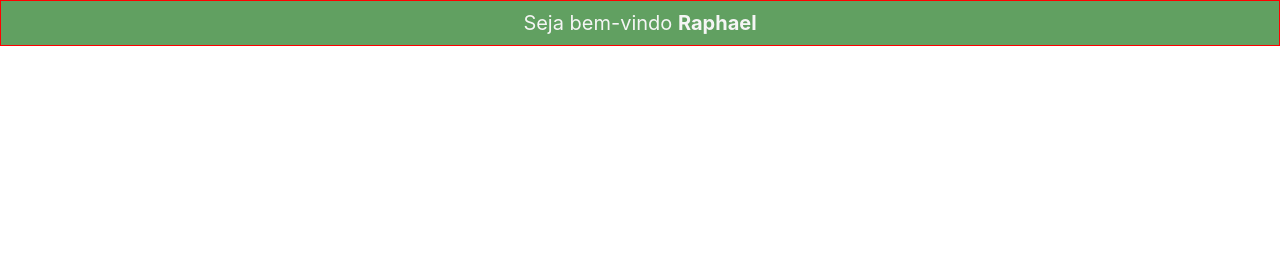
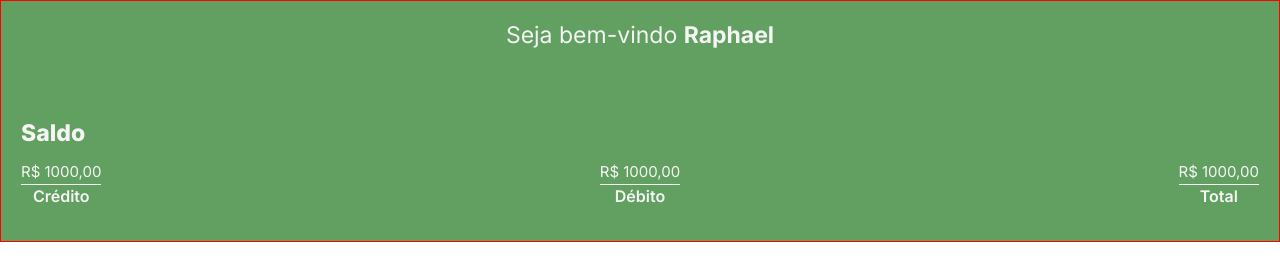
Before and after one commit to rapha-lisboa/ControladorDeGastos, a plain HTML site: page Front/Home/home.html in a window 1280 px wide. Drawn offline with Linux system fonts and the light colour scheme.

Commit message:
Cash view

```diff
--- a/Front/Home/home.css
+++ b/Front/Home/home.css
@@ -6,9 +6,7 @@
 
 body {
     height: 100vh;
-    /* background-color: rgb(225, 252, 231); */
     background-color: white;
-    /* background-color: rgb(198, 198, 198); */
 }
 
 body * {
@@ -18,7 +16,6 @@ body * {
 #container {
     border: 1px solid red;
     width: 100%;
-    /* min-width: 588px; */
     margin: auto;
     display: flex;
     flex-direction: column;
@@ -28,18 +25,59 @@ body * {
     background-color: rgb(97, 160, 97);
     display: flex;
     flex-direction: column;
+    padding: 20px;
+    color: whitesmoke;
 }
 
 #profile {
     display: flex;
     flex-direction: row;
-    color: whitesmoke;
-    padding: 10px
 }
 
 #welcome {
-    margin: auto;
-    font-size: 20px;
+    margin: 0 auto 70px;
+    font-size: 23px;
+}
+
+#cash-p {
+    font-size: 23px;
+    font-weight: 800;
+}
+
+#money {
+    display: flex;
+    flex-direction: row;
+    justify-content: space-between;
+}
+
+.cash {
+    display: flex;
+    flex-direction: column;
+    margin: 15px 0;
+}
+
+.cash-qtd {
+    font-size: 15px;
+    font-weight: 400;
+    position: relative;
+}
+
+
+.cash-qtd::after {
+    content: " ";
+    width: 100%;
+    height: 1px;
+    background-color: whitesmoke;
+    position: absolute;
+    bottom: -4px;
+    left: 0;
+}
+
+.cash-name {
+    display: flex;
+    margin-top: 5px;
+    justify-content: center;
+    font-weight: 600;
 }
 
 #dark-green-area {
--- a/Front/Home/home.html
+++ b/Front/Home/home.html
@@ -5,12 +5,30 @@
     <meta name="viewport" content="width=device-width, initial-scale=1.0">
     <title> Home </title>
     <link rel="stylesheet" href="home.css">
+    <link rel="preconnect" href="https://fonts.googleapis.com">
+<link rel="preconnect" href="https://fonts.gstatic.com" crossorigin>
+<link href="https://fonts.googleapis.com/css2?family=Inter:wght@100;200;300;400;500;600;700;800;900&display=swap" rel="stylesheet">
 </head>
 <body>
     <div id="container">
         <div id="light-green-area">
             <div id="profile">
                 <p id="welcome"></p>
+            </div>
+            <p id="cash-p"> Saldo </p>
+            <div id="money">
+                <div class="cash">
+                    <p class="cash-qtd" id="credit"></p>
+                    <p class="cash-name"> Crédito </p>
+                </div>
+                <div class="cash">
+                    <p class="cash-qtd" id="debit"></p>
+                    <p class="cash-name"> Débito </p>
+                </div>
+                <div class="cash">
+                    <p class="cash-qtd" id="total"></p>
+                    <p class="cash-name"> Total </p>
+                </div>
             </div>
         </div>
         <div id="dark-green-area">
--- a/Front/Home/home.js
+++ b/Front/Home/home.js
@@ -1,4 +1,36 @@
-let name = 'Raphael'
-let welcome = document.getElementById('welcome')
+const getName = () => {
+    let name = 'Raphael'
+    let welcome = document.getElementById('welcome')
 
-welcome.innerHTML = 'Seja bem-vindo <strong>' + name + '</strong>'
+    welcome.innerHTML = 'Seja bem-vindo <strong>' + name + '</strong>'
+}
+
+getName()
+
+
+const showCredit = () => {
+    let credit_qtd = '1000,00'
+    let credit = document.getElementById('credit')
+
+    credit.innerHTML = 'R$ ' + credit_qtd
+}
+
+showCredit()
+
+const showDebit = () => {
+    let debit_qtd = '1000,00'
+    let debit = document.getElementById('debit')
+
+    debit.innerHTML = 'R$ ' + debit_qtd
+}
+
+showDebit()
+
+const showTotal = () => {
+    let total_qtd = '1000,00'
+    let total = document.getElementById('total')
+
+    total.innerHTML = 'R$ ' + total_qtd
+}
+
+showTotal()
```
